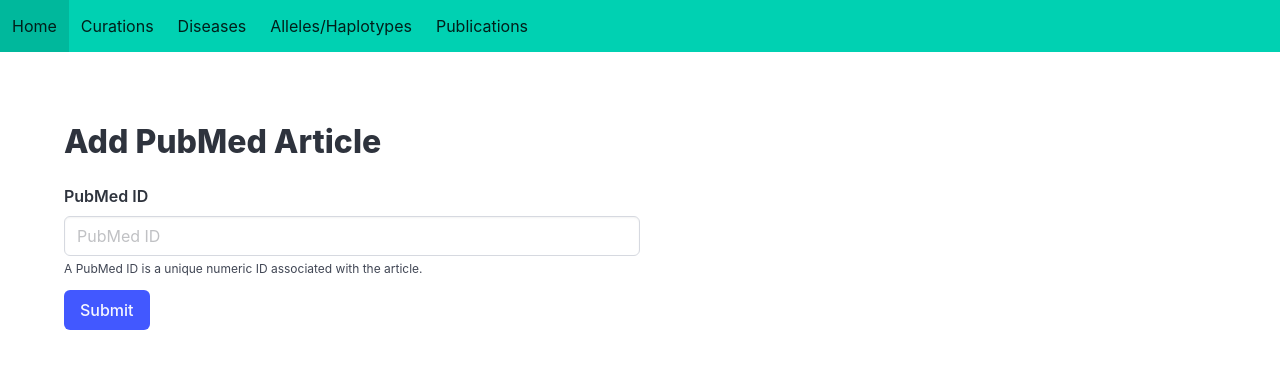
After one commit to ClinGen/stanford-hci, a Django app: page /publications/pubmed/new in a window 1280 px wide. The commit adds this page. Shown: the top 369 px of the page. Run offline with Django 5.2, Linux system fonts and the light colour scheme.

Commit message:
Add form for adding PubMed article

```diff
--- a/pyproject.toml
+++ b/pyproject.toml
@@ -81,7 +81,7 @@ select = [
     "RUF",   # Ruff-specific rules (provide a set of miscellaneous lint rules)
     "TRY",   # tryceratops (provide a set of lint rules for try-except statements)
 ]
-ignore = ["COM812", "RUF100"]
+ignore = ["COM812", "RUF100", "RUF012"]
 
 [tool.ruff.lint.pydocstyle]
 convention = "google"
--- a/src/apps/core/templates/core/home.html
+++ b/src/apps/core/templates/core/home.html
@@ -18,7 +18,7 @@
         <a class="button is-responsive" href="#">Add Curation</a>
         <a class="button is-responsive" href="#">Add Disease</a>
         <a class="button is-responsive" href="#">Add Allele/Haplotype</a>
-        <a class="button is-responsive" href="#">Add Publication</a>
+        <a class="button is-responsive" href="/publications/pubmed/new">Add Publication</a>
     </div>
 
     {% if is_authenticated %}
--- /dev/null
+++ b/src/apps/publications/forms/pubmed.py
@@ -0,0 +1,15 @@
+"""Provide a form for adding a PubMed article to the database."""
+
+from django.forms import ModelForm
+
+from apps.publications.models.pubmed import PubMedArticle
+
+
+class PubMedArticleForm(ModelForm):
+    """Add a PubMed article to the database."""
+
+    class Meta:
+        """Define metadata options."""
+
+        model = PubMedArticle
+        fields = ["pubmed_id"]
--- a/src/apps/publications/models/pubmed.py
+++ b/src/apps/publications/models/pubmed.py
@@ -6,7 +6,10 @@ from django.db import models
 class PubMedArticle(models.Model):
     """A PubMed article is a scientific paper published in PubMed."""
 
-    pubmed_id: models.CharField = models.CharField(verbose_name="PubMed ID")
+    pubmed_id: models.CharField = models.CharField(
+        verbose_name="PubMed ID",
+        help_text="A PubMed ID is a unique numeric ID associated with the article.",
+    )
     title: models.CharField = models.CharField(verbose_name="Article Title")
 
     class Meta:
--- a/src/apps/publications/services/pubmed.py
+++ b/src/apps/publications/services/pubmed.py
@@ -16,7 +16,7 @@ class PubMedArticleClient:
 
     def __init__(self, pmid: str) -> None:
         """Get info for the article."""
-        self.pmid = pmid
+        self.pubmed_id = pmid
         self._data = None
         self.title = None
 
@@ -28,7 +28,7 @@ class PubMedArticleClient:
         """Fetch the data from the PubMed API."""
         params = {
             "db": "pubmed",
-            "id": self.pmid,
+            "id": self.pubmed_id,
             "retmode": "xml",
             "api_key": os.getenv("PUBMED_API_KEY"),
         }
--- /dev/null
+++ b/src/apps/publications/templates/publications/pubmed.html
@@ -0,0 +1,14 @@
+{% extends "layouts/nav.html" %}
+{% block title %}Add PubMed Article{% endblock %}
+{% block description %}The form for adding a new PubMed article to the HLA curation interface.{% endblock %}
+
+{% block content %}
+    <div>
+        <h1 class="title">Add PubMed Article</h1>
+        <form method="post">
+            {% csrf_token %}
+            {% include "includes/_form_input.html" with field=form.pubmed_id placeholder="PubMed ID" %}
+            {% include "includes/_form_submit_button.html" %}
+        </form>
+    </div>
+{% endblock %}
--- a/src/apps/publications/urls.py
+++ b/src/apps/publications/urls.py
@@ -0,0 +1,9 @@
+"""Define the URLs for the publications app."""
+
+from django.urls import path
+
+from apps.publications.views.pubmed import new_pubmed_article
+
+urlpatterns = [
+    path("pubmed/new", new_pubmed_article, name="new_pubmed_article"),
+]
--- /dev/null
+++ b/src/apps/publications/views/pubmed.py
@@ -0,0 +1,22 @@
+"""Provide a view for adding a new PubMed article."""
+
+from django.http import HttpRequest, HttpResponse
+from django.shortcuts import redirect, render
+
+from apps.publications.forms.pubmed import PubMedArticleForm
+from apps.publications.models import PubMedArticle
+from apps.publications.services.pubmed import PubMedArticleClient
+
+
+def new_pubmed_article(request: HttpRequest) -> HttpResponse:
+    """Return the signup form."""
+    if request.method == "POST":
+        form = PubMedArticleForm(request.POST)
+        if form.is_valid():
+            pubmed_id = form.cleaned_data["pubmed_id"]
+            client = PubMedArticleClient(pubmed_id)
+            PubMedArticle.objects.create(pubmed_id=client.pubmed_id, title=client.title)
+            return redirect("home")
+    else:
+        form = PubMedArticleForm()
+    return render(request, "publications/pubmed.html", {"form": form})
--- a/src/config/urls.py
+++ b/src/config/urls.py
@@ -8,7 +8,7 @@ urlpatterns = [
     # path("", include("apps.curations.urls")),
     # path("", include("apps.diseases.urls")),
     # path("", include("apps.markers.urls")),
-    # path("", include("apps.publications.urls")),
+    path("publications/", include("apps.publications.urls")),
     path("users/", include("apps.users.urls")),
     path("admin/", admin.site.urls),
 ]
--- /dev/null
+++ b/src/templates/includes/_form_input.html
@@ -0,0 +1,17 @@
+<div class="field">
+    <div class="has-text-danger">{{ field.errors }}</div>
+    <label class="label" for="{{ field.id_for_label }}">{{ field.label }}</label>
+    <div class="control">
+        <input class="input column is-half"
+               id="{{ field.id_for_label }}"
+               name="{{ field.html_name }}"
+               {% if type %}type="{{ type }}"{% endif %}
+               {% if field.value %}value="{{ field.value }}"{% endif %}
+               {% if autocomplete %}autocomplete="{{ autocomplete }}"{% endif %}
+               {% if placeholder %}placeholder="{{ placeholder }}"{% endif %}>
+
+    </div>
+    {% if field.help_text %}
+    <p class="help">{{ field.help_text }}</p>
+    {% endif %}
+</div>
--- /dev/null
+++ b/src/templates/includes/_form_submit_button.html
@@ -0,0 +1,3 @@
+<div>
+    <button class="button is-link" type="submit">Submit</button>
+</div>
```
Also changed, not shown: src/apps/publications/forms/__init__.py (added), src/apps/publications/views/__init__.py (added).
